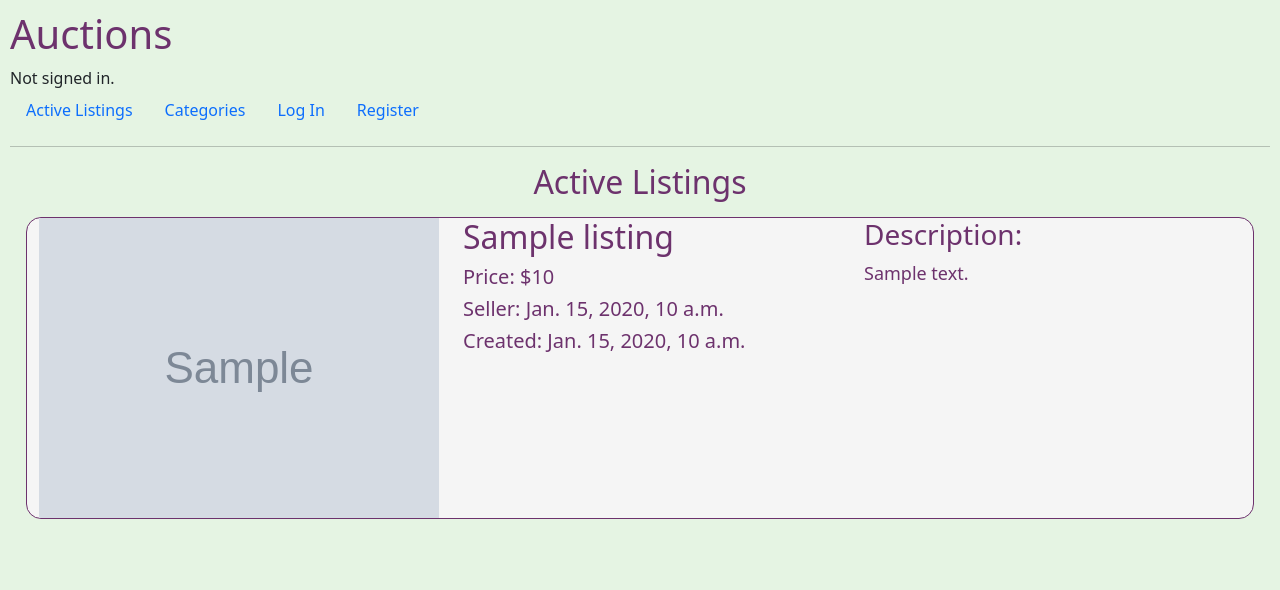
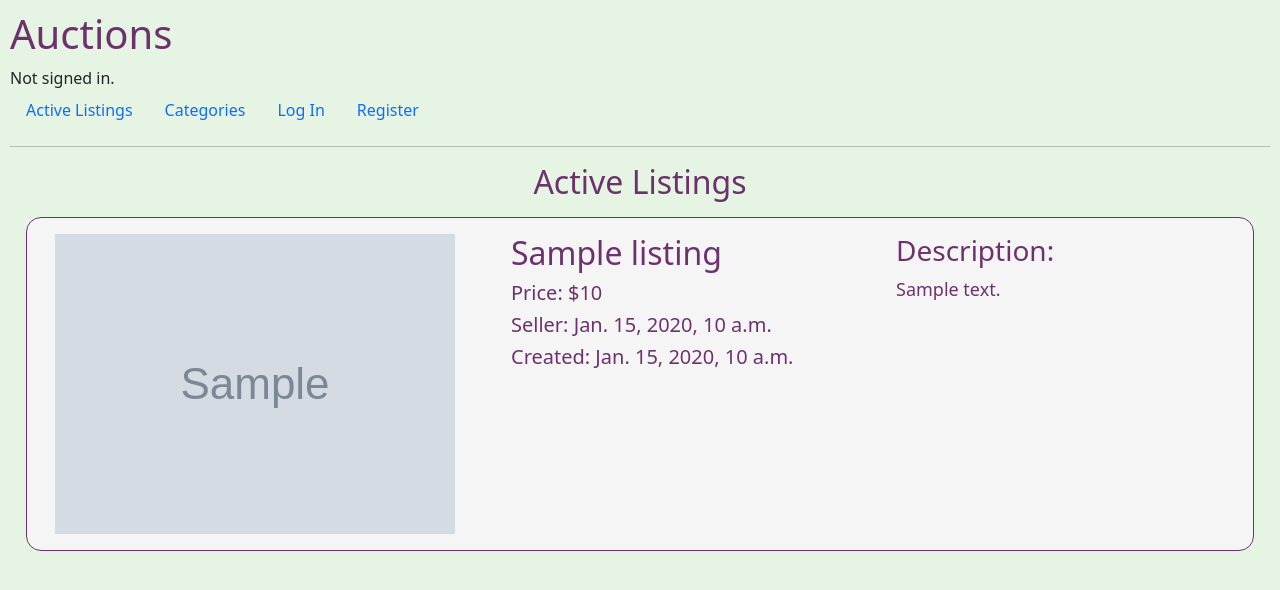
Before and after one commit to martex941/CS50W-Commerce, a Django app: template auctions/templates/auctions/index.html in a window 1280 px wide. Shown: the top 590 px of the page. Run offline with Django 3.2, Linux system fonts and the light colour scheme; the template is opened without the code that fills it: most values are stand-ins (such as "Sample title", 1, 10 or a date in 2020); grey boxes marked "Sample" are stand-in pictures.

Commit message:
14/07/23 18:23

```diff
--- a/auctions/templates/auctions/index.html
+++ b/auctions/templates/auctions/index.html
@@ -1,6 +1,12 @@
 {% extends "auctions/layout.html" %}
 
 {% block body %}
+    <style>
+        .col {
+            margin: 1rem;
+        }
+    </style>
+
     <h2 class="text-center">Active Listings</h2>
     {% for listing in all_listings %}
         <a href="{% url 'listing_page' listing_title=listing.name %}">
```
Also changed, not shown: db.sqlite3.
